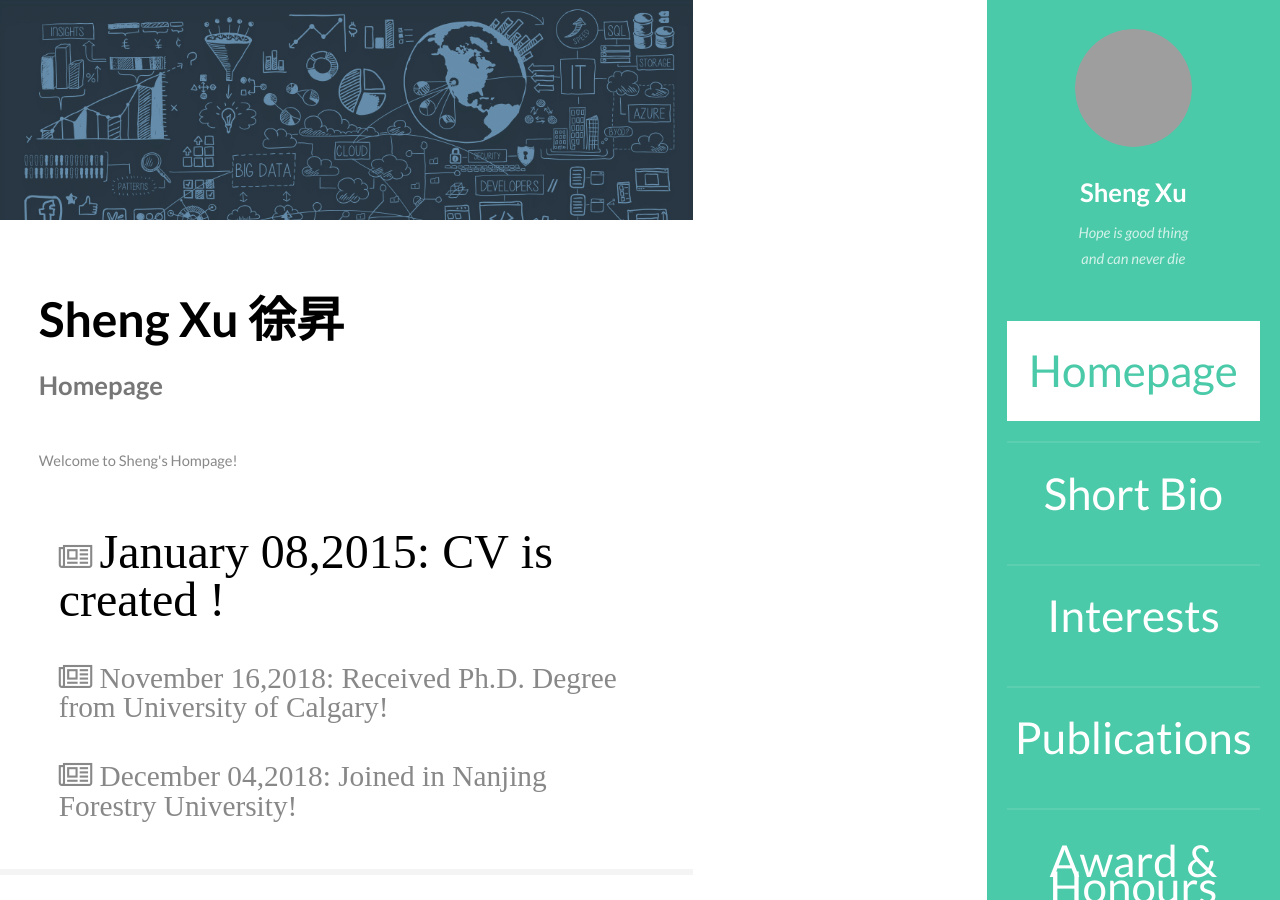
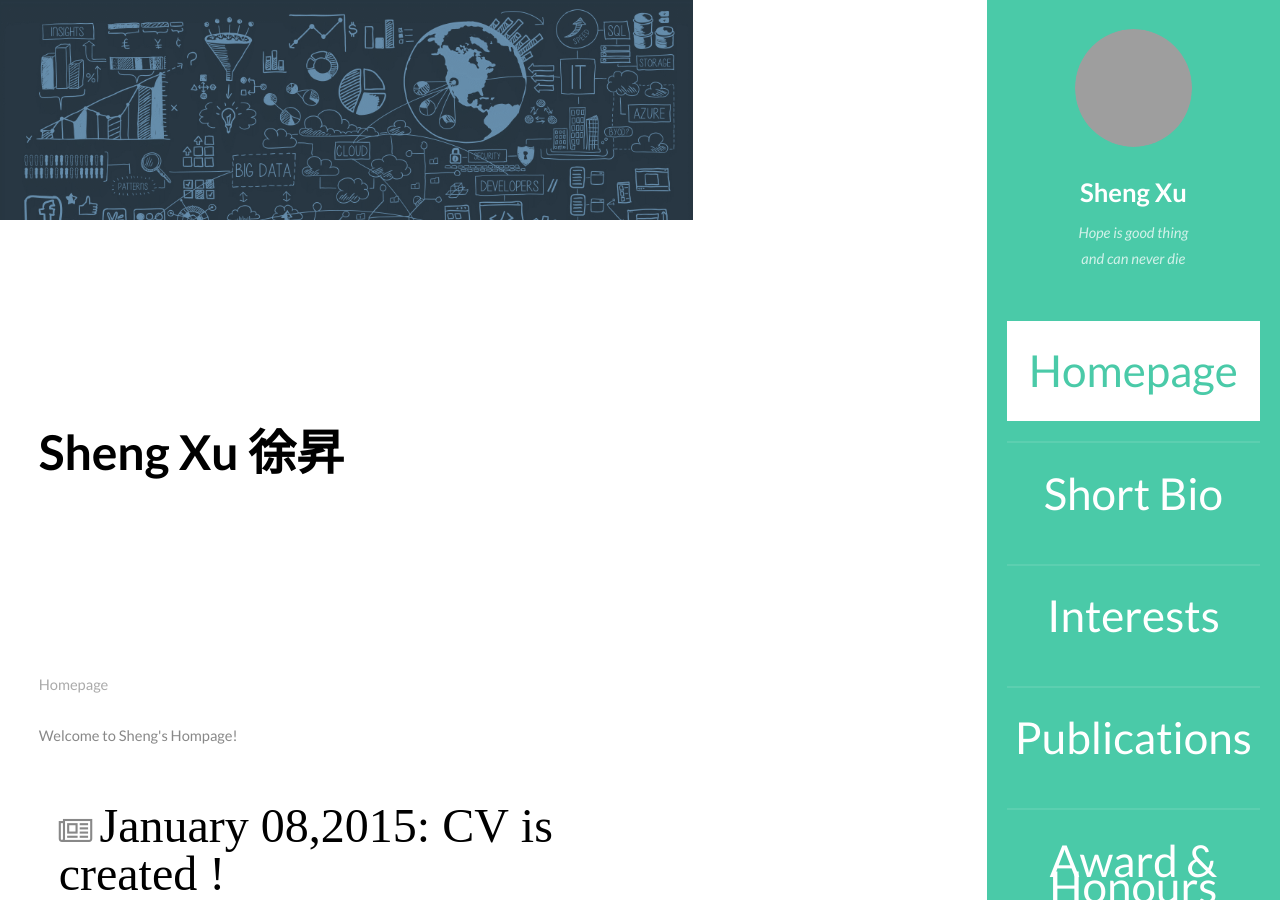
Before and after one commit to lostagex/shengxu, a Jekyll site: the page built from index.html, in a window 1280 px wide and 900 px high. Built offline with Jekyll 4.4.1, drawn with Linux system fonts in a browser that asks for light colours; grey boxes are pictures that could not be loaded.

Commit message:
Update index.html

```diff
--- a/index.html
+++ b/index.html
@@ -15,7 +15,7 @@
 			<section id="one">
 				<div class="container">
 					<header class="major">
-						<h2><font size="20" color="black">Sheng Xu 徐昇</font></h2>
+						<font size="30" color="black"><h2><font size="30" color="black">Sheng Xu 徐昇</font></h2></font>
 							<p>Homepage</p>
 					</header>
 						<p>Welcome to Sheng's Hompage!</p>
```
